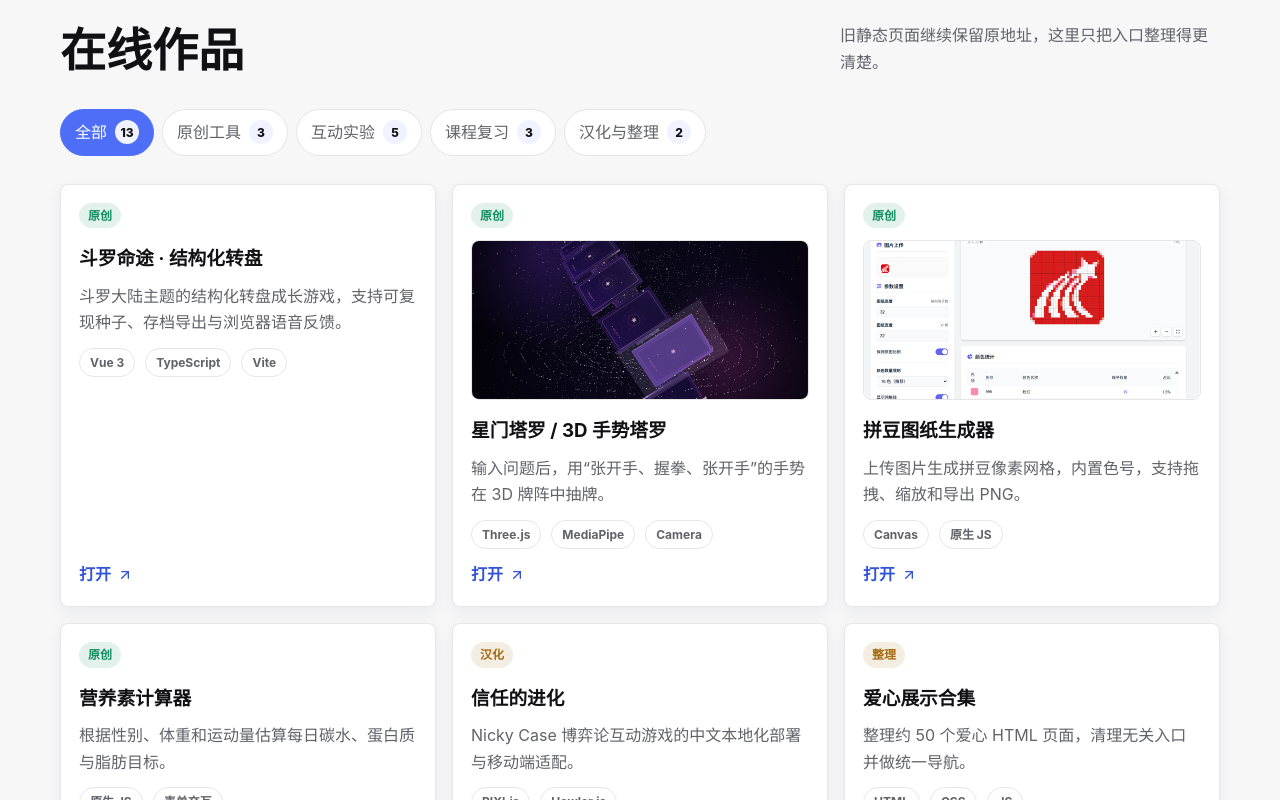
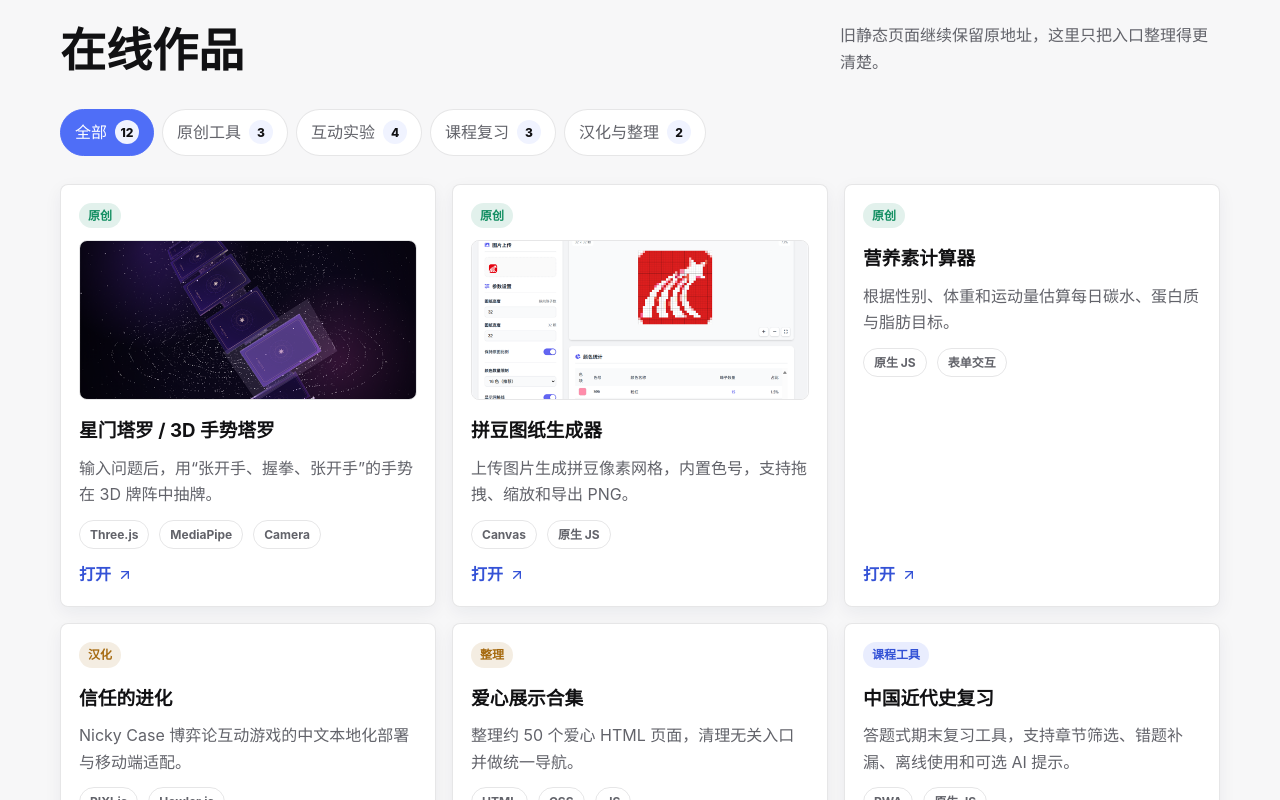
Before and after one commit to GuZhi223/GuZhi223.github.io, a React (Vite) app: page / in a window 1280 px wide. Shown: the part 2720-3520 px from the top of the page. Built offline with nearby package versions, Linux system fonts and the light colour scheme.

Commit message:
chore: remove offline v5 links

```diff
--- a/src/data/works.ts
+++ b/src/data/works.ts
@@ -16,15 +16,6 @@ export const originLabels: Record<WorkOrigin, string> = {
 };
 
 export const works: WorkItem[] = [
-  {
-    id: 'douluo-wheel',
-    title: '斗罗命途 · 结构化转盘',
-    description: '斗罗大陆主题的结构化转盘成长游戏，支持可复现种子、存档导出与浏览器语音反馈。',
-    href: '/projects/douluo-wheel/v5/',
-    category: 'interactive',
-    origin: 'original',
-    technologies: ['Vue 3', 'TypeScript', 'Vite'],
-  },
   {
     id: 'particles',
     title: '星门塔罗 / 3D 手势塔罗',
```
Also changed, not shown: 1 other file (tests, documents, lock files or other folders).
